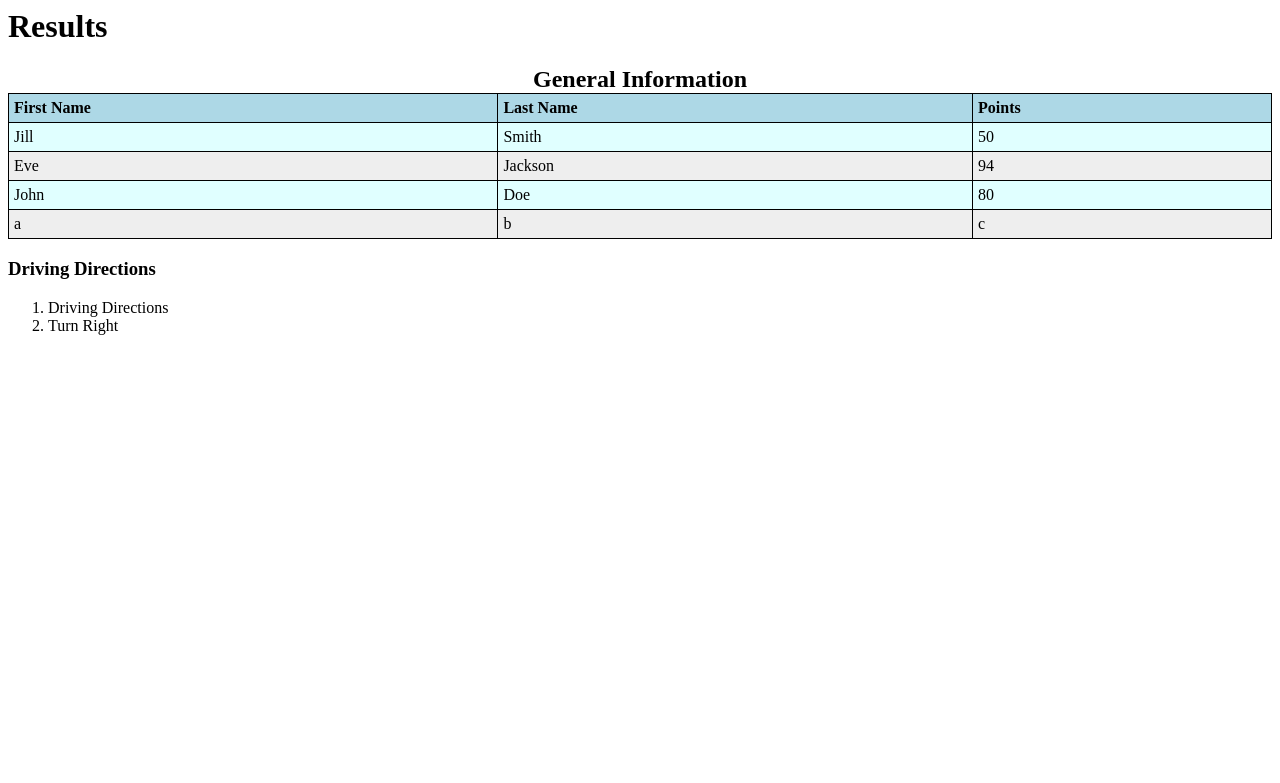
After one commit to amwall/Ski-Bums-16, a Django app: page /results in a window 1280 px wide. The commit adds this page. Shown: the top 783 px of the page. Run offline with Django 3.2, Linux system fonts and the light colour scheme.

Commit message:
Started working on the results page

```diff
--- a/mysite/mysite/urls.py
+++ b/mysite/mysite/urls.py
@@ -17,6 +17,7 @@ from django.conf.urls import include, url
 from django.contrib import admin
 
 urlpatterns = [
-    url(r'^ski_bums/', include('ski_bums.urls')),
+    url(r'', include('ski_bums.urls')),
+    #url(r'^results/', include('ski_bums.urls')),
     url(r'^admin/', include(admin.site.urls)),
 ]
--- /dev/null
+++ b/mysite/ski_bums/templates/ski_bums/results.html
@@ -0,0 +1,74 @@
+<html>
+<head>
+    <title> Results </title>
+    <style>
+    table {
+        width:100%;
+    }
+    table, th, td {
+        border: 1px solid black;
+        border-collapse: collapse;
+    }
+    th, td {
+        padding: 5px;
+        text-align: left;
+    }
+    table#t01 tr:nth-child(even) {
+        background-color: LightCyan;
+    }
+    table#t01 tr:nth-child(odd) {
+       background-color: #eee;
+    }
+    table#t01 th    {
+        background-color: LightBlue;
+        color: black;
+    }
+    </style>
+</head>
+<body>
+    <h1>Results</h1>
+    <table id="t01">
+        <caption><font size="5"><strong>General Information</strong></font></caption>
+        <tr>
+            <th>First Name</th>
+            <th>Last Name</th>
+            <th>Points</th>
+        </tr>
+        <tr>
+            <td>Jill</td>
+            <td>Smith</td>
+            <td>50</td>
+        </tr>
+        <tr>
+            <td>Eve</td>
+            <td>Jackson</td>
+            <td>94</td>
+        </tr>
+        <tr>
+            <td>John</td>
+            <td>Doe</td>
+            <td>80</td>
+        </tr>
+        <tr>
+            {% for info in info_one %}
+            <td>{{ info }}</td>
+            {% endfor %}
+        </tr>
+    </table>
+
+    <h3>
+        {% if title %}
+        Driving Directions
+        {% endif %}
+    </h3>
+    <ol>
+        {% if title %}
+        {% for x in title %}
+        <li>{{ x }}</li>
+        {% endfor %}
+        {% endif %}
+    </ol>
+
+
+</body>
+</html>
--- a/mysite/ski_bums/urls.py
+++ b/mysite/ski_bums/urls.py
@@ -4,4 +4,5 @@ from . import views
 
 urlpatterns = [
     url(r'^$', views.index, name = 'index'),
+    url(r'^results$', views.results, name='results')
 ]
--- a/mysite/ski_bums/views.py
+++ b/mysite/ski_bums/views.py
@@ -41,7 +41,7 @@ def index(request):
     if request.method == 'POST':
         print(request.POST)
 
-    opti_order = (request.POST, resort_dict)
+    #opti_order = (request.POST, resort_dict)
 
 
 
@@ -57,3 +57,29 @@ def index(request):
 
     #return HttpResponse(template.render(info, request))
     return render(request, 'ski_bums/index.html', info)
+
+
+def results(request):
+    info = {'parameters': ['Night Skiing', 'Terrain Parks', 'Beginner Slopes',
+                           'Intermediate Slopes', 'Advanced Slopes', 'Expert Slopes',
+                           'Amount of Runs', 'Amount of Skiable Terrain', 'Average Snowfall'],
+            'one': '49 Degrees North',
+            'info_one': ['a', 'b', 'c'],
+            'title': ['Driving Directions', 'Turn Right'],
+            }
+    print("AAAAAAAAAAAAA")
+    if request.method == 'POST':
+        print(request.POST)
+        print()
+        print(request.POST['current_location'])
+
+
+    #else:
+        # what to output if someone were type /results into the url
+    return render(request, 'ski_bums/results.html', info)
+
+
+# output of the performace algorithm should be in the form:
+#
+#
+# def obtain_info(category, [list resorts])
```
Also changed, not shown: mysite/ski_bums/templates/ski_bums/index.html (+5 -3 lines).
